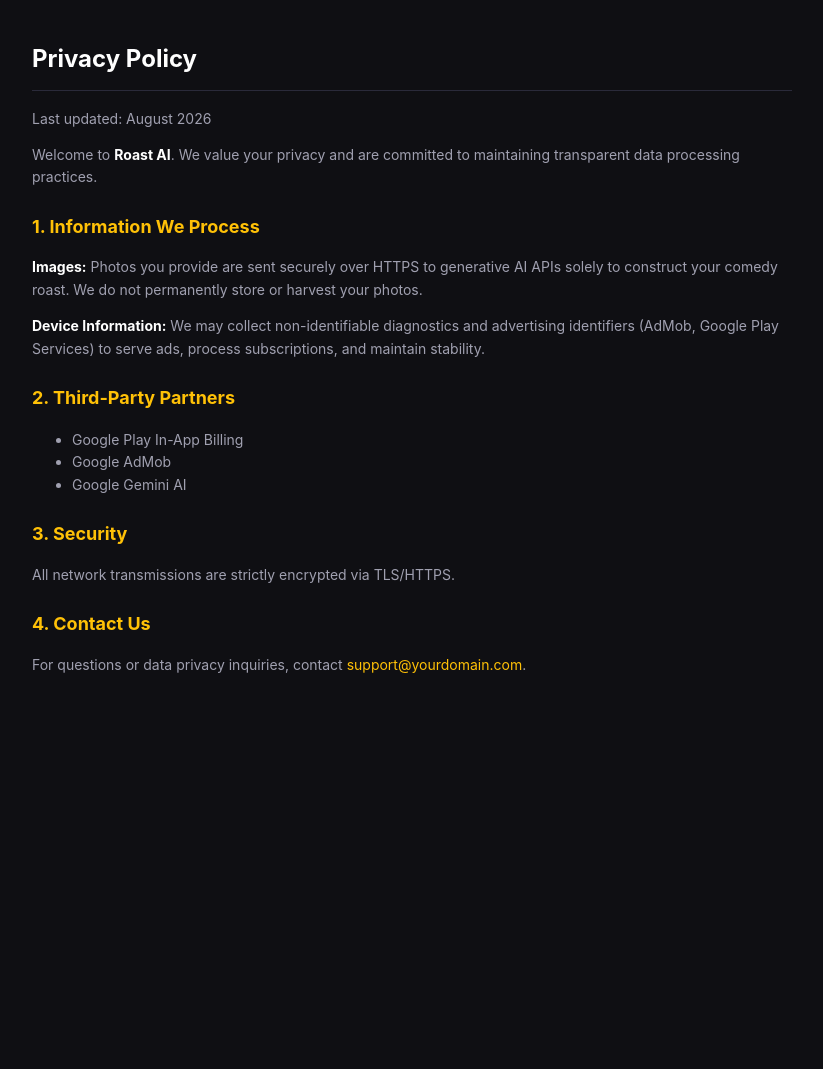
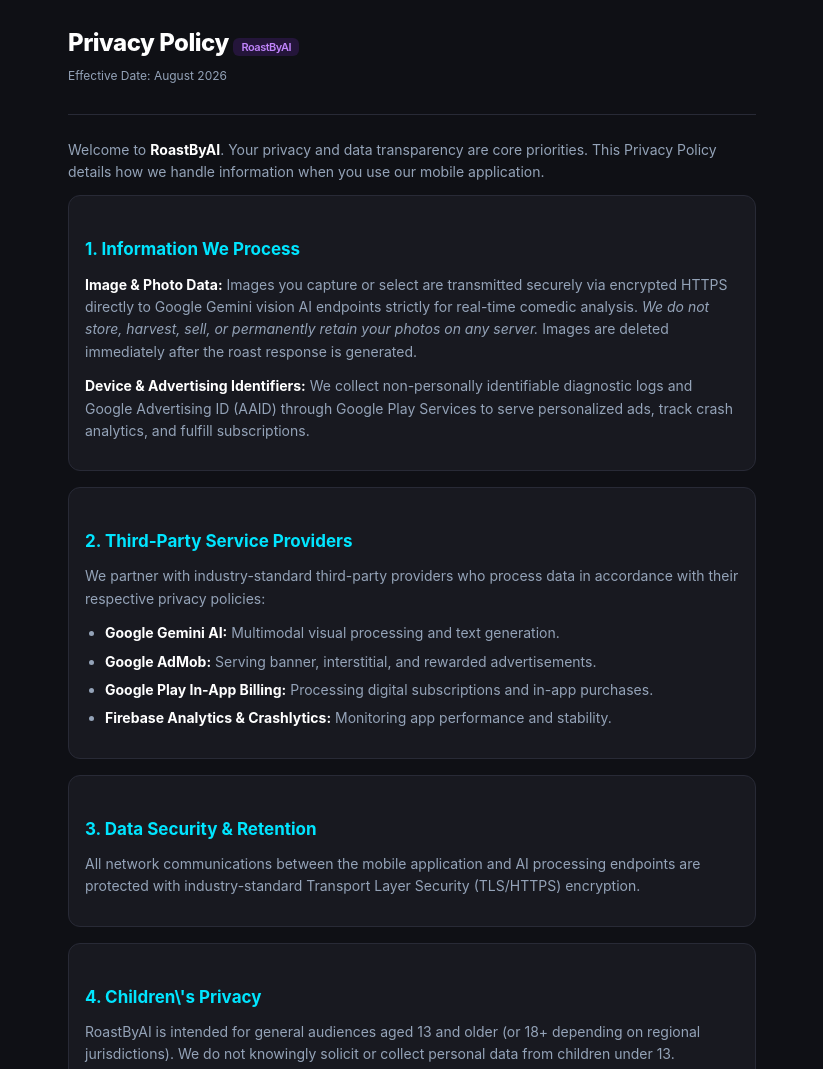
Before and after one commit to sushilchhetri/legal-docs, a plain HTML site: page roast-ai/privacy.html in a window 1280 px wide. Shown: the top 1069 px of the page, without its empty margins (228-1051 px from the left). Before the commit the page ends 800 px from the top, so only its background shows below. Drawn offline with Linux system fonts and the light colour scheme.

Commit message:
Revise privacy policy for RoastByAI branding
Updated the privacy policy to reflect the new branding and made several content adjustments for clarity and compliance.

```diff
--- a/roast-ai/privacy.html
+++ b/roast-ai/privacy.html
@@ -3,69 +3,143 @@
 <head>
     <meta charset="UTF-8">
     <meta name="viewport" content="width=device-width, initial-scale=1.0">
-    <title>Privacy Policy - Roast AI</title>
+    <title>Privacy Policy - RoastByAI</title>
     <style>
         :root {
-            --bg-color: #0F0F13;
+            --bg-color: #0F1015;
+            --card-bg: #181920;
             --text-primary: #FFFFFF;
-            --text-secondary: #A0A0B0;
-            --accent: #FFC107;
-            --border: #2A2A3A;
+            --text-secondary: #94A3B8;
+            --accent: #00E5FF;
+            --neon-purple: #C084FC;
+            --border: #282A36;
         }
+        * { box-sizing: border-box; margin: 0; padding: 0; }
         body {
             font-family: -apple-system, BlinkMacSystemFont, "Segoe UI", Roboto, Helvetica, Arial, sans-serif;
             line-height: 1.6;
             color: var(--text-primary);
             background-color: var(--bg-color);
-            max-width: 760px;
+            max-width: 720px;
             margin: 0 auto;
             padding: 24px 16px;
         }
+        header {
+            margin-bottom: 24px;
+            border-bottom: 1px solid var(--border);
+            padding-bottom: 16px;
+        }
         h1 {
             color: var(--text-primary);
-            border-bottom: 1px solid var(--border);
-            padding-bottom: 12px;
             font-size: 24px;
+            font-weight: 800;
+            letter-spacing: -0.5px;
+        }
+        .last-updated {
+            font-size: 12px;
+            color: var(--text-secondary);
+            margin-top: 4px;
         }
         h2 {
             color: var(--accent);
-            font-size: 18px;
-            margin-top: 24px;
+            font-size: 17px;
+            font-weight: 700;
+            margin: 24px 0 10px 0;
         }
         p, li {
             color: var(--text-secondary);
             font-size: 14px;
+            line-height: 1.6;
+        }
+        p {
+            margin-bottom: 12px;
+        }
+        ul {
+            padding-left: 20px;
+            margin-bottom: 12px;
+        }
+        li {
+            margin-bottom: 6px;
         }
         strong {
             color: var(--text-primary);
         }
+        .policy-card {
+            background: var(--card-bg);
+            border: 1px solid var(--border);
+            border-radius: 12px;
+            padding: 16px;
+            margin-bottom: 16px;
+        }
         a {
             color: var(--accent);
             text-decoration: none;
+            font-weight: 500;
+        }
+        a:hover {
+            text-decoration: underline;
+        }
+        .tag {
+            background: rgba(121, 40, 202, 0.2);
+            color: var(--neon-purple);
+            padding: 2px 8px;
+            border-radius: 6px;
+            font-size: 11px;
+            font-weight: 600;
+        }
+        footer {
+            margin-top: 32px;
+            padding-top: 16px;
+            border-top: 1px solid var(--border);
+            text-align: center;
+            font-size: 12px;
+            color: #64748B;
         }
     </style>
 </head>
 <body>
-    <h1>Privacy Policy</h1>
-    <p>Last updated: August 2026</p>
+    <header>
+        <h1>Privacy Policy <span class="tag">RoastByAI</span></h1>
+        <p class="last-updated">Effective Date: August 2026</p>
+    </header>
 
-    <p>Welcome to <strong>Roast AI</strong>. We value your privacy and are committed to maintaining transparent data processing practices.</p>
+    <p>Welcome to <strong>RoastByAI</strong>. Your privacy and data transparency are core priorities. This Privacy Policy details how we handle information when you use our mobile application.</p>
 
-    <h2>1. Information We Process</h2>
-    <p><strong>Images:</strong> Photos you provide are sent securely over HTTPS to generative AI APIs solely to construct your comedy roast. We do not permanently store or harvest your photos.</p>
-    <p><strong>Device Information:</strong> We may collect non-identifiable diagnostics and advertising identifiers (AdMob, Google Play Services) to serve ads, process subscriptions, and maintain stability.</p>
+    <div class="policy-card">
+        <h2>1. Information We Process</h2>
+        <p><strong>Image &amp; Photo Data:</strong> Images you capture or select are transmitted securely via encrypted HTTPS directly to Google Gemini vision AI endpoints strictly for real-time comedic analysis. <em>We do not store, harvest, sell, or permanently retain your photos on any server.</em> Images are deleted immediately after the roast response is generated.</p>
+        <p><strong>Device &amp; Advertising Identifiers:</strong> We collect non-personally identifiable diagnostic logs and Google Advertising ID (AAID) through Google Play Services to serve personalized ads, track crash analytics, and fulfill subscriptions.</p>
+    </div>
 
-    <h2>2. Third-Party Partners</h2>
-    <ul>
-        <li>Google Play In-App Billing</li>
-        <li>Google AdMob</li>
-        <li>Google Gemini AI</li>
-    </ul>
+    <div class="policy-card">
+        <h2>2. Third-Party Service Providers</h2>
+        <p>We partner with industry-standard third-party providers who process data in accordance with their respective privacy policies:</p>
+        <ul>
+            <li><strong>Google Gemini AI:</strong> Multimodal visual processing and text generation.</li>
+            <li><strong>Google AdMob:</strong> Serving banner, interstitial, and rewarded advertisements.</li>
+            <li><strong>Google Play In-App Billing:</strong> Processing digital subscriptions and in-app purchases.</li>
+            <li><strong>Firebase Analytics &amp; Crashlytics:</strong> Monitoring app performance and stability.</li>
+        </ul>
+    </div>
 
-    <h2>3. Security</h2>
-    <p>All network transmissions are strictly encrypted via TLS/HTTPS.</p>
+    <div class="policy-card">
+        <h2>3. Data Security &amp; Retention</h2>
+        <p>All network communications between the mobile application and AI processing endpoints are protected with industry-standard Transport Layer Security (TLS/HTTPS) encryption.</p>
+    </div>
 
-    <h2>4. Contact Us</h2>
-    <p>For questions or data privacy inquiries, contact <a href="mailto:support@yourdomain.com">support@yourdomain.com</a>.</p>
+    <div class="policy-card">
+        <h2>4. Children\'s Privacy</h2>
+        <p>RoastByAI is intended for general audiences aged 13 and older (or 18+ depending on regional jurisdictions). We do not knowingly solicit or collect personal data from children under 13.</p>
+    </div>
+
+    <div class="policy-card">
+        <h2>5. Contact &amp; Inquiries</h2>
+        <p>For questions regarding this policy or data inquiries, reach us at:</p>
+        <p>📧 <strong>Developer Email:</strong> <a href="mailto:sushilchhetri1402@gmail.com">sushilchhetri1402@gmail.com</a></p>
+    </div>
+
+    <footer>
+        &copy; RoastByAI. All rights reserved.
+    </footer>
 </body>
 </html>
```
